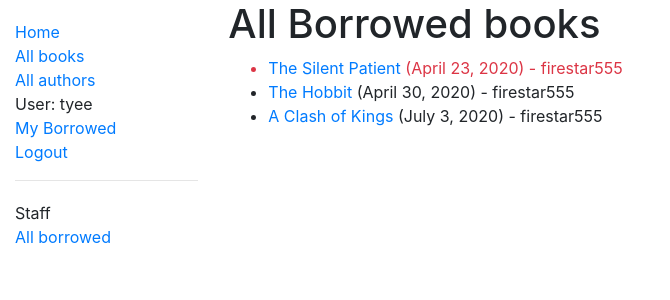
After one commit to thomas-yee/locallibrary, a Django app: page /catalog/borrowed in a window 1280 px wide. The commit adds this page. Shown: the top 300 px of the page, without its empty margins (0-670 px from the left). Run offline with Django 3.2, Linux system fonts and the light colour scheme; a user stored in the database is signed in; data comes from the database, SQL or seed files in the repository; both versions use the stored data as it was after the commit; some libraries are stand-ins or nearby versions.

Commit message:
Created a page that displays all books that have been borrowed only visible by admin

```diff
--- a/catalog/models.py
+++ b/catalog/models.py
@@ -97,7 +97,7 @@ class BookInstance(models.Model):
     # Will be sorted alphabetically by due_back
     class Meta:
         ordering = ['due_back']
-        permissions = (("can_mark_returned", "Set book as returned"),)
+        permissions = (("can_edit", "Can edit the book"),)
 
     # ---- Methods ----
     def __str__ (self):
--- a/catalog/templates/base_generic.html
+++ b/catalog/templates/base_generic.html
@@ -30,6 +30,15 @@
             <li><a href="{% url 'login'%}?next={{request.path}}">Login</a></li>
           {% endif %}
         </ul>
+        <!--If the user is staff, they can see all the borrowed books-->
+        {% if user.is_staff %}
+        <hr>
+        <ul class="sidebar-nav">
+        <li>Staff</li>
+        <li><a href="{% url 'all-borrowed' %}">All borrowed</a><li>
+        </ul>
+        {% endif %}
+
      {% endblock %}
       </div>
       <div class="col-sm-10 ">{% block content %}{% endblock %}
--- /dev/null
+++ b/catalog/templates/catalog/bookinstance_list_all_borrowed.html
@@ -0,0 +1,20 @@
+{% extends "base_generic.html" %}
+
+{% block content %}
+    <h1>All Borrowed books</h1>
+
+    {% if bookinstance_list %}
+    <ul>
+
+      {% for bookinst in bookinstance_list %}
+      <li class="{% if bookinst.is_overdue %}text-danger{% endif %}">
+        <a href="{% url 'book-detail' bookinst.book.pk %}">{{bookinst.book.title}}</a> ({{ bookinst.due_back }})
+        {% if user.is_staff %} - {{bookinst.borrower}} {% endif %}
+      </li>
+      {% endfor %}
+    </ul>
+
+    {% else %}
+      <p>There are no books borrowed.</p>
+    {% endif %}
+{% endblock %}
--- a/catalog/urls.py
+++ b/catalog/urls.py
@@ -15,5 +15,6 @@ urlpatterns = [
     path('book/<int:pk>', views.BookDetailView.as_view(), name ='book-detail'),
     path('authors/', views.AuthorListView.as_view(), name = 'authors'),
     path('author/<int:pk>', views.AuthorDetailView.as_view(), name='author-detail'),
-    path('mybooks/', views.LoanedBooksByUserListView.as_view(), name='my-borrowed')
+    path('mybooks/', views.LoanedBooksByUserListView.as_view(), name='my-borrowed'),
+    path('borrowed', views.AllLoanedBooksListView.as_view(), name='all-borrowed')
 ]
--- a/catalog/views.py
+++ b/catalog/views.py
@@ -71,7 +71,7 @@ class AuthorDetailView(generic.DetailView):
 # This import allows only the logged in user to call this view
 from django.contrib.auth.mixins import LoginRequiredMixin
 class LoanedBooksByUserListView(LoginRequiredMixin, generic.ListView):
-    """Generic class-based vie wlisting books on loan to current user."""
+    """Generic class-based view listing books on loan to current user."""
     model = BookInstance
     # May have different lists of BookInstance records with different views and templates
     template_name = 'catalog/bookinstance_list_borrowed_user.html'
@@ -80,3 +80,17 @@ class LoanedBooksByUserListView(LoginRequiredMixin, generic.ListView):
     # Restrict query to just BookInstance objects for the current user
     def get_queryset(self):
         return BookInstance.objects.filter(borrower=self.request.user).filter(status__exact='o').order_by('due_back')
+
+# Used to add the view of list of all books loaned
+# Allows only those with permission to call this view
+from django.contrib.auth.mixins import PermissionRequiredMixin
+class AllLoanedBooksListView(PermissionRequiredMixin, generic.ListView):
+    """"Generic class-based view listing all books on loan. Can only be viewed
+    with the can_edit permission """
+    model = BookInstance
+    template_name = 'catalog/bookinstance_list_all_borrowed.html'
+    paginate_by = 10
+    permission_required = 'catalog.can_edit'
+
+    def get_queryset(self):
+        return BookInstance.objects.filter(status__exact='o').order_by('due_back')
```
Also changed, not shown: catalog/migrations/0005_auto_20200429_2057.py (added), db.sqlite3.
